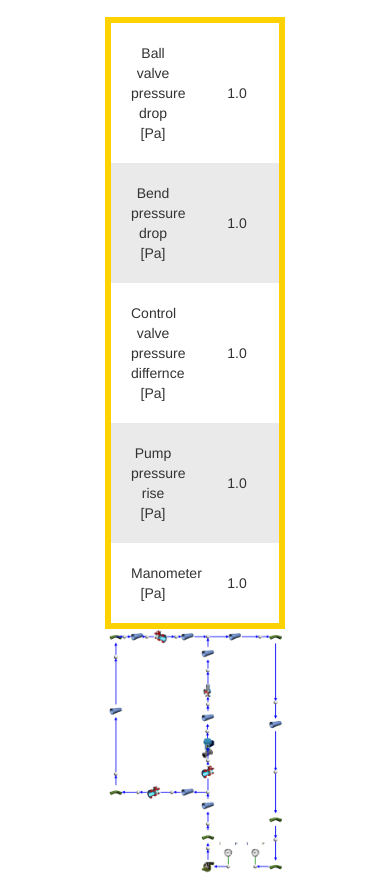
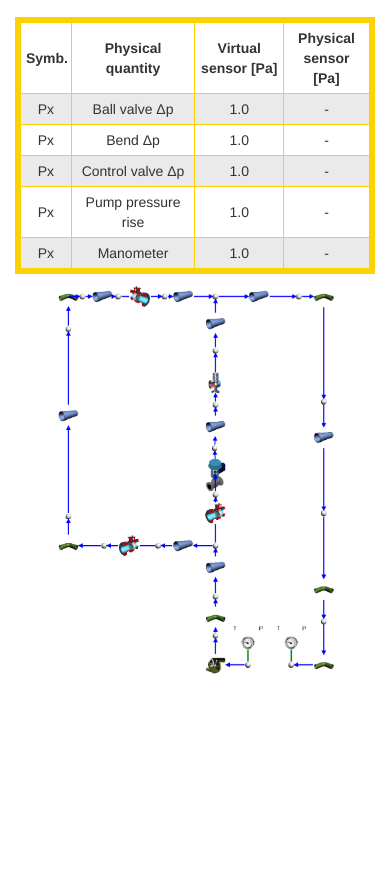
Before and after one commit to pkonas/devel-gcloud, a Flask app: page / in a window 390 px wide. Shown: the part 55-929 px from the top of the page. After the commit the page ends 729 px from the top, so only its background shows below. Run offline with Flask 2, Linux system fonts and the light colour scheme; tables that the repository leaves empty hold one stand-in row (values such as "Sample post"); some libraries are stand-ins or nearby versions.

Commit message:
mobile design update

```diff
--- a/app/static/style.css
+++ b/app/static/style.css
@@ -1,38 +1,42 @@
 table {
     table-layout: fixed;
-    width: 50%;
+    width: 100%;
     border-collapse: collapse;
     border: 6px solid #fed100;
     margin-left: auto;
     margin-right: auto;
   }
 
-  thead th:nth-child(1) {
-    width: 30%;
-  }
-
-  thead th:nth-child(2) {
-    width: 20%;
-  }
-
-  thead th:nth-child(3) {
+  .first-column {
     width: 15%;
   }
 
-  thead th:nth-child(4) {
+  .second-column {
     width: 35%;
   }
 
-  th,
-  td {
-    padding: 20px;
+  .third-column {
+    width: 25%;
   }
 
-  /* typography */
+  .last-column {
+    width: 25%;
+  }
 
-tbody td {
+  th,td{
+    border: 1px solid #fed100;
+    text-align: center
+  }
+
+  th,td {
+    padding: 5px;
+  }
+
+/* typography */
+
+/* tbody td {
   text-align: center;
-}
+} */
 
 /* zebra striping */
 
@@ -49,13 +53,8 @@ table {
 }
 
 .center {
-  margin-left: auto;
-  margin-right: auto;
-}
-
-.center {
   display: block;
   margin-left: auto;
   margin-right: auto;
-  width: 50%;
+  width: 80%;
 }
--- a/app/templates/index.html
+++ b/app/templates/index.html
@@ -10,27 +10,44 @@
         <div>
           <table>
             <tr>
-              <td>Ball valve pressure drop [Pa]</td>
-              <td>{{ data1 }}</td>
+              <th class="first-column">Symb.</th>
+              <th class="second-column">Physical quantity</th>
+              <th class="third-column">Virtual sensor [Pa]</th>
+              <th class="last-column">Physical sensor [Pa]</th>
             </tr>
             <tr>
-              <td>Bend pressure drop [Pa]</td>
-              <td>{{ data2 }}</td>
+              <td>Px</td>
+              <td>Ball valve Δp</td>
+              <td>{{ data1 }}</td>
+              <td>-</td>
             </tr>
             <tr>
-              <td>Control valve pressure differnce [Pa]</td>
-              <td>{{ data3 }}</td>
+              <td>Px</td>
+              <td>Bend Δp</td>
+              <td>{{ data2 }}</td>
+              <td>-</td>
             </tr>
             <tr>
-              <td>Pump pressure rise [Pa]</td>
-              <td>{{ data4 }}</td>
+              <td>Px</td>
+              <td>Control valve Δp</td>
+              <td>{{ data3 }}</td>
+              <td>-</td>
             </tr>
             <tr>
-              <td>Manometer [Pa]</td>
+              <td>Px</td>
+              <td>Pump pressure rise</td>
+              <td>{{ data4 }}</td>
+              <td>-</td>
+            </tr>
+            <tr>
+              <td>Px</td>
+              <td>Manometer</td>
               <td>{{ data5 }}</td>
+              <td>-</td>
             </tr>
           </table>
         </div>
+      <p></p>
       <div>
         <img allign="middle" src="{{url_for('static', filename='HydraulicDT-Scheme.png')}}" class="center"/>
       </div>
```
Also changed, not shown: app.db.
